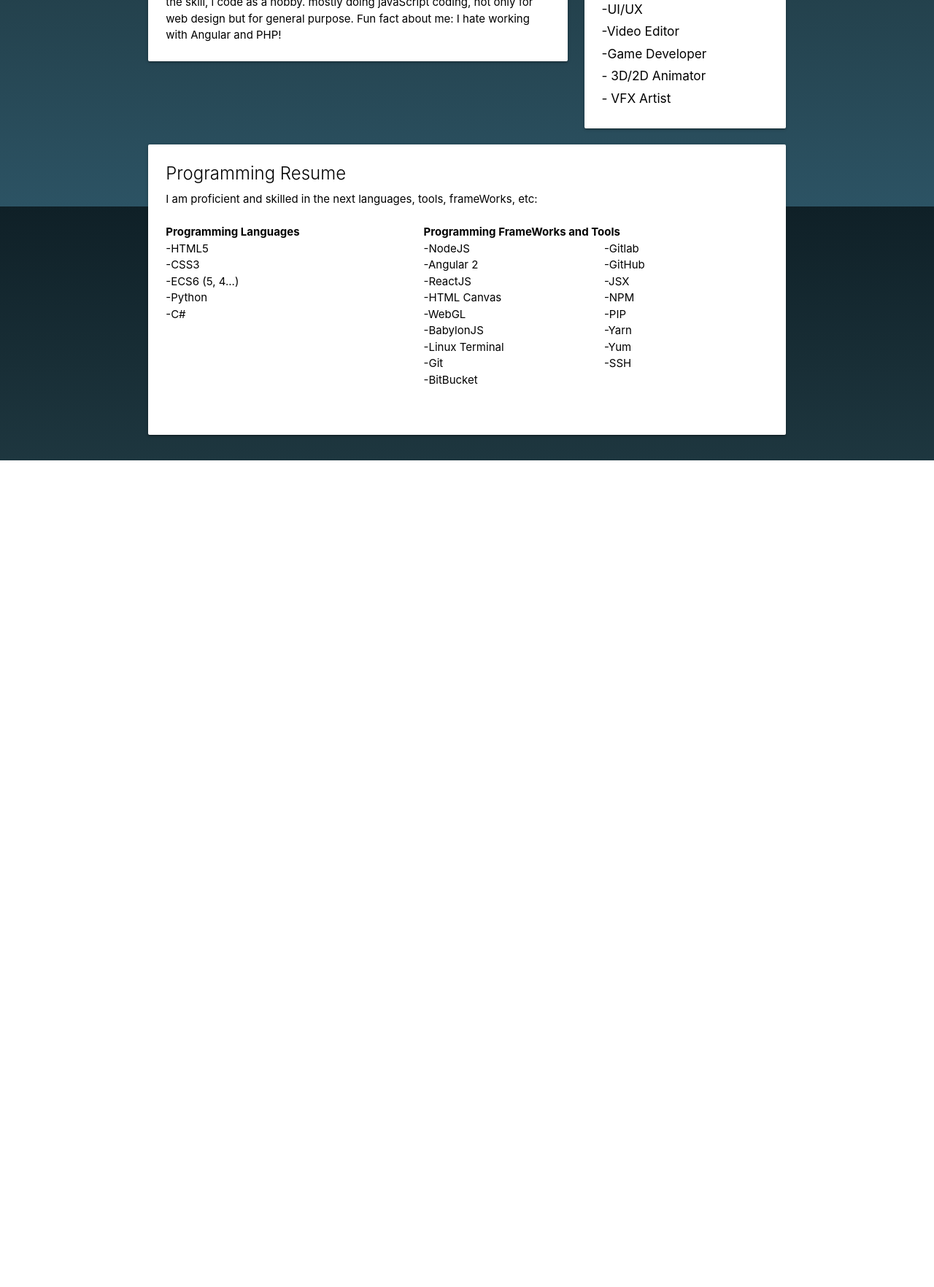
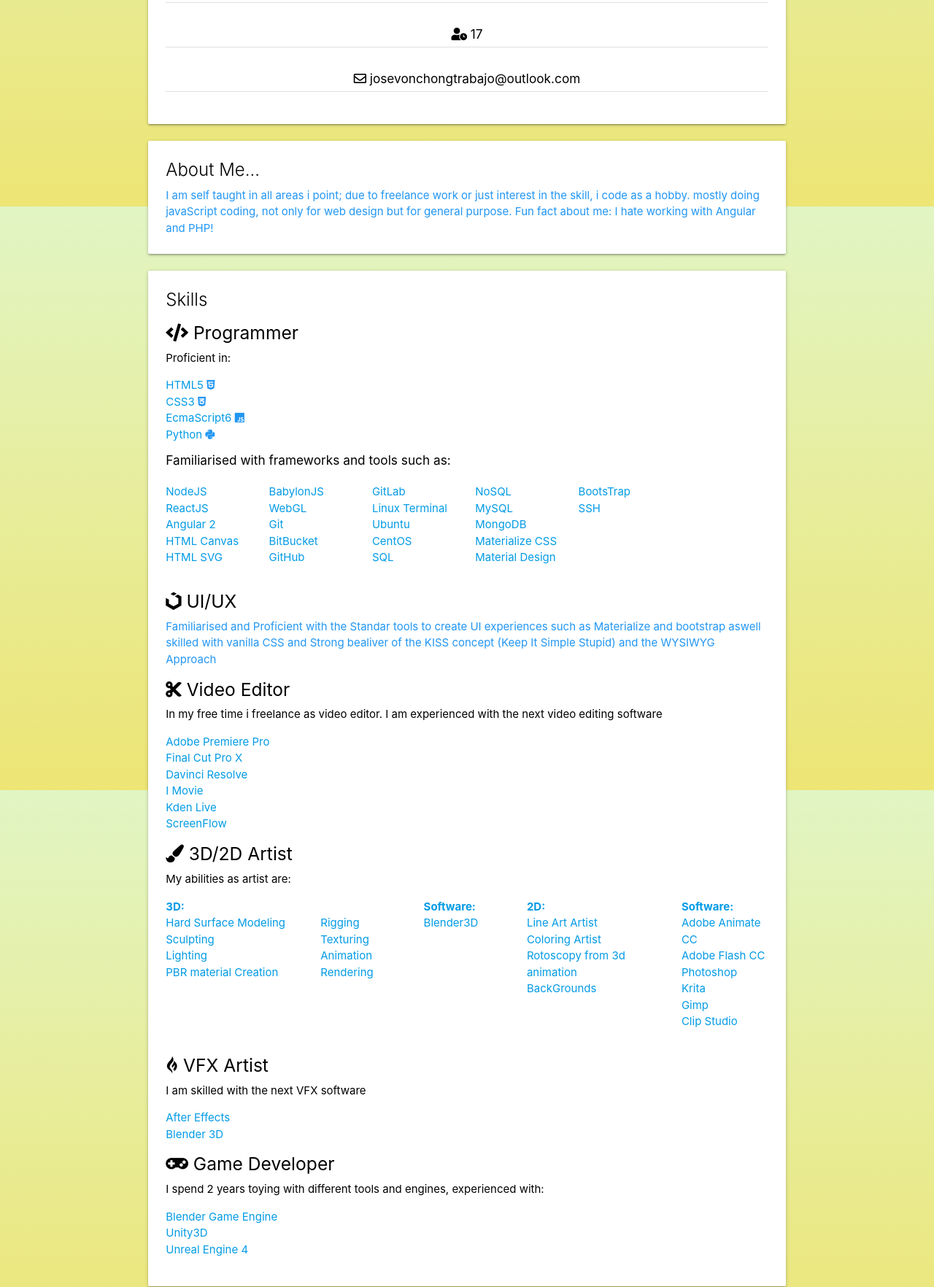
Before and after one commit to joseVC2001/codingPortofolio, a plain HTML site: page index.html in a window 1280 px wide. Shown: the part 517-2281 px from the top of the page at 73% size. Before the commit the page ends 1148 px from the top, so only its background shows below. Drawn offline with Linux system fonts and the light colour scheme.

Commit message:
change to indexPage

```diff
--- a/customCss.css
+++ b/customCss.css
@@ -1,6 +1,15 @@
 body{
-    background: linear-gradient(to bottom, #0f2027, #203a43, #2c5364);
+    background: linear-gradient(to top,  #ede574, #e1f5c4);
     background-repeat: no-repeat;
     background-attachment: fixed;
     height: 100%;
 }
+
+nav{
+    padding-left: 15px;
+}
+
+.page-content{
+    padding-left: 0px;
+    padding-top: 20px;
+}
--- a/index.html
+++ b/index.html
@@ -11,18 +11,23 @@
 
 </head>
 <body>
+
+
 <div id="nav"/>
-<div id="sideNav"/>
 
-<div class="container" style="padding-top: 40px; ">
+
+<div class="container page-content">
     <div class="row">
+
         <div class="col s12 m12">
-            <div class="card-panel white">
+            <div class="card white">
+                <div class="card-content black-text">
+                    <span class="card-title">Profile...</span>
                     <div class="row">
-                    <div class="col s3">
+                        <div class="col s4 offset-l4">
                             <img src="images/pp.png" alt="" class="circle responsive-img">
                         </div>
-                    <div class="col s8">
+                        <div class="col s12 center">
                             <h6><i class="far fa-user-circle"></i> Joaquin José Von Chong</h6>
 
                             <div class="divider"></div>
@@ -39,11 +44,13 @@
                     </div>
                 </div>
             </div>
-        <div class="col s12 m8">
+        </div>
+        <div class="col s12 m12">
             <div class="card white">
                 <div class="card-content black-text">
                     <span class="card-title">About Me...</span>
-                    <p>I am self taught in all areas i point; due to freelance work or just interest in the skill, i
+                    <p class="blue-text">I am self taught in all areas i point; due to freelance work or just interest
+                        in the skill, i
                         code as a hobby. mostly doing javaScript coding, not only for web design but for general
                         purpose.
                         Fun fact about me: I hate working with Angular and PHP!</p>
@@ -51,61 +58,149 @@
             </div>
         </div>
 
-        <div class="col s12 m4">
-            <div class="card white">
-                <div class="card-content black-text">
-                    <span class="card-title">General Skills</span>
-                    <h6>-Programmer</h6>
-                    <h6>-UI/UX</h6>
-                    <h6>-Video Editor</h6>
-                    <h6>-Game Developer</h6>
-                    <h6>- 3D/2D Animator </h6>
-                    <h6>- VFX Artist </h6>
-                </div>
-            </div>
-        </div>
         <div class="col s12 m12">
             <div class="card white">
                 <div class="card-content black-text">
-                    <span class="card-title">Programming Resume</span>
-                    <p>I am proficient and skilled in the next languages, tools, frameWorks, etc:</p>
+                    <span class="card-title">Skills</span>
+                    <h5><i class="fas fa-code"></i> Programmer </h5>
+                    <p>Proficient in:
+                    <ul>
+                        <li><a>HTML5</a> <i class="fab fa-html5 blue-text"></i></li>
+                        <li><a>CSS3</a> <i class="fab fa-css3-alt blue-text"></i></li>
+                        <li><a>EcmaScript6</a> <i class="fab fa-js blue-text"></i></li>
+                        <li><a>Python</a> <i class="fab fa-python blue-text"></i></li>
+                    </ul>
+                    <h6>Familiarised with frameworks and tools such as:</h6>
+                    <div class="row">
+                        <div class="col s2">
+                            <ul>
+                                <li><a>NodeJS</a></li>
+                                <li><a>ReactJS</a></li>
+                                <li><a>Angular 2</a></li>
+                                <li><a>HTML Canvas</a></li>
+                                <li><a>HTML SVG</a></li>
+                            </ul>
+                        </div>
+                        <div class="col s2">
+                            <ul>
+                                <li><a>BabylonJS</a></li>
+                                <li><a>WebGL</a></li>
+                                <li><a>Git</a></li>
+                                <li><a>BitBucket</a></li>
+                                <li><a>GitHub</a></li>
+                            </ul>
+                        </div>
+                        <div class="col s2">
+                            <ul>
+                                <li><a>GitLab</a></li>
+                                <li><a>Linux Terminal</a></li>
+                                <li><a>Ubuntu</a></li>
+                                <li><a>CentOS</a></li>
+                                <li><a>SQL</a></li>
+                            </ul>
+                        </div>
+
+                        <div class="col s2">
+                            <ul>
+                                <li><a>NoSQL</a></li>
+                                <li><a>MySQL</a></li>
+                                <li><a>MongoDB</a></li>
+                                <li><a>Materialize CSS</a></li>
+                                <li><a>Material Design</a></li>
+                            </ul>
+                        </div>
+
+                        <div class="col s2">
+                            <ul>
+                                <li><a>BootsTrap</a></li>
+                                <li><a>SSH</a></li>
+                            </ul>
+                        </div>
+
+
+                    </div>
+                    <h5><i class="fab fa-uikit"></i> UI/UX </h5>
+                    <p class="blue-text">Familiarised and Proficient with the Standar tools to create UI experiences
+                        such
+                        as Materialize and bootstrap aswell skilled with vanilla CSS and Strong bealiver of the KISS
+                        concept (Keep It Simple Stupid) and the WYSIWYG Approach</p>
+                    <h5><i class="fas fa-cut"></i> Video Editor</h5>
+                    <p class=""> In my free time i freelance as video editor. I am experienced with the next video
+                        editing software</p>
+                    <ul>
+                        <li><a>Adobe Premiere Pro</a></li>
+                        <li><a>Final Cut Pro X</a></li>
+                        <li><a>Davinci Resolve</a></li>
+                        <li><a>I Movie</a></li>
+                        <li><a>Kden Live</a></li>
+                        <li><a>ScreenFlow</a></li>
+                    </ul>
+                    <h5><i class="fas fa-paint-brush"></i> 3D/2D Artist </h5>
+                    <p>My abilities as artist are:</p>
+                    <div class="row">
+                        <div class="col s3">
+                            <ul>
+                                <li><a><b>3D:</b></a></li>
+                                <li><a>Hard Surface Modeling</a></li>
+                                <li><a>Sculpting</a></li>
+                                <li><a>Lighting</a></li>
+                                <li><a>PBR material Creation</a></li>
+                            </ul>
+                        </div>
+                        <div class="col s2">
+                            <ul>
                                 <br>
-                    <div class="row">
-                        <div class="col s5">
-                            <p><b>Programming Languages</b></p>
-                            <p>-HTML5</p>
-                            <p>-CSS3</p>
-                            <p>-ECS6 (5, 4...)</p>
-                            <p>-Python</p>
-                            <p>-C#</p>
+                                <li><a>Rigging</a></li>
+                                <li><a>Texturing</a></li>
+                                <li><a>Animation</a></li>
+                                <li><a>Rendering</a></li>
+                            </ul>
                         </div>
-                        <div class="col s7">
-                            <p><b>Programming FrameWorks and Tools</b></p>
-                            <div class="row">
-                                <div class="col s6">
-                                    <p>-NodeJS</p>
-                                    <p>-Angular 2</p>
-                                    <p>-ReactJS</p>
-                                    <p>-HTML Canvas</p>
-                                    <p>-WebGL</p>
-                                    <p>-BabylonJS</p>
-                                    <p>-Linux Terminal</p>
-                                    <p>-Git</p>
-                                    <p>-BitBucket</p>
+                        <div class="col s2">
+                            <ul>
+                                <li><a><b>Software:</b></a></li>
+                                <li><a>Blender3D</a></li>
+
+                            </ul>
                         </div>
-                                <div class="col s6">
-                                    <p>-Gitlab</p>
-                                    <p>-GitHub</p>
-                                    <p>-JSX</p>
-                                    <p>-NPM</p>
-                                    <p>-PIP</p>
-                                    <p>-Yarn</p>
-                                    <p>-Yum</p>
-                                    <p>-SSH</p>
+                        <div class="col s3">
+                            <ul>
+                                <li><a><b>2D:</b></a></li>
+                                <li><a>Line Art Artist</a></li>
+                                <li><a>Coloring Artist</a></li>
+                                <li><a>Rotoscopy from 3d animation</a></li>
+                                <li><a>BackGrounds</a></li>
+                            </ul>
+                        </div>
+                        <div class="col s2">
+                            <ul>
+                                <li><a><b>Software:</b></a></li>
+                                <li><a>Adobe Animate CC</a></li>
+                                <li><a>Adobe Flash CC</a></li>
+                                <li><a>Photoshop</a></li>
+                                <li><a>Krita</a></li>
+                                <li><a>Gimp</a></li>
+                                <li><a>Clip Studio</a></li>
+
+                            </ul>
                         </div>
                     </div>
-                        </div>
-                    </div>
+                    <p></p>
+                    <h5><i class="fab fa-gripfire"></i> VFX Artist </h5>
+                    <p> I am skilled with the next VFX software</p>
+
+                    <ul>
+                        <li><a>After Effects</a></li>
+                        <li><a>Blender 3D</a></li>
+                    </ul>
+
+                    <h5><i class="fas fa-gamepad"></i> Game Developer</h5>
+                    <p> I spend 2 years toying with different tools and engines, experienced with:</p>
+                    <ul>
+                        <li><a>Blender Game Engine</a></li>
+                        <li><a>Unity3D</a></li>
+                        <li><a>Unreal Engine 4</a></li>
+                    </ul>
                 </div>
             </div>
         </div>
--- a/modules/navBar.js
+++ b/modules/navBar.js
@@ -1,8 +1,9 @@
 let navBar = document.getElementById("nav");
-navBar.insertAdjacentHTML("afterbegin", '<nav>\n' +
-    '    <div class="nav-wrapper white">\n' +
-    '      <a href="#" class="brand-logo black-text" style="padding-left: 15px">Resume</a>\n' +
+navBar.insertAdjacentHTML("afterbegin", '<nav class="white">\n' +
+    '    <div class="nav-wrapper">\n' +
+    '      <a href="index.html" class="brand-logo black-text">Resume</a>\n' +
     '      <ul id="nav-mobile" class="right hide-on-med-and-down">\n' +
+    '<li><a href="" class="black-text">Sass</a></li>' +
     '      </ul>\n' +
     '    </div>\n' +
     '  </nav>');
```
Also changed, not shown: examples.html (added, +10 -0 lines). Lines whose indentation alone changed are shown as unchanged.
